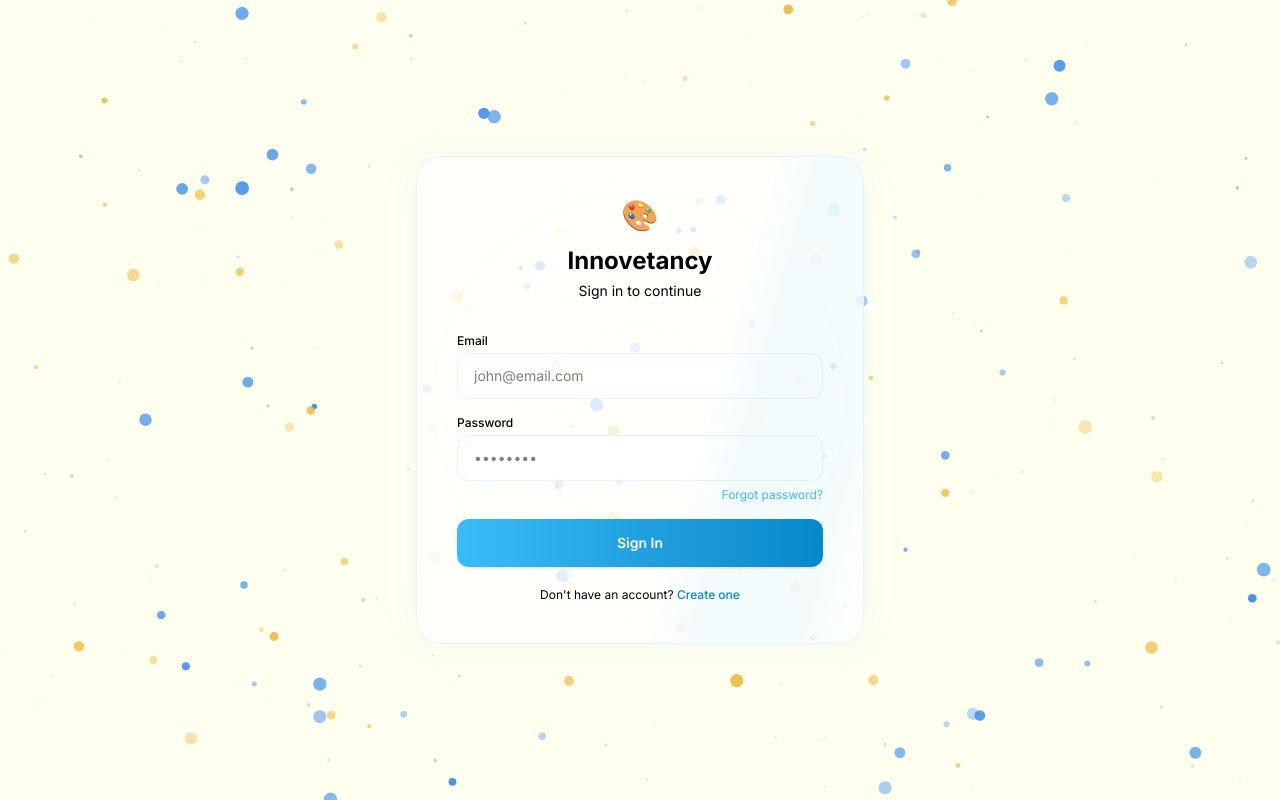
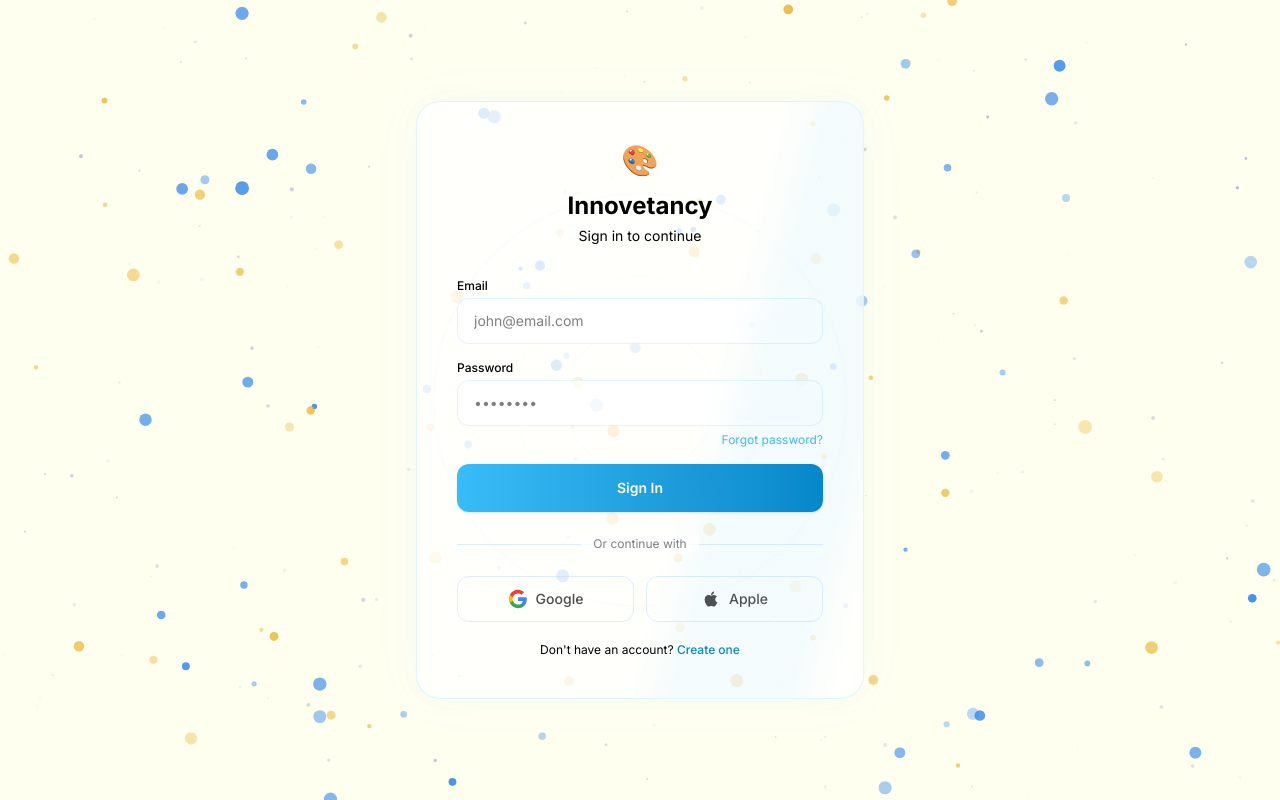
Before and after one commit to rbrillant/innoveta, a React (Vite) app: page /auth in a window 1280 px wide. Built offline with nearby package versions, Linux system fonts and the light colour scheme.

Commit message:
add google and apple sign-in buttons to auth page

```diff
--- a/src/pages/AuthPage.jsx
+++ b/src/pages/AuthPage.jsx
@@ -185,6 +185,28 @@
               </button>
             </form>
 
+            <div className="relative my-6">
+              <div className="absolute inset-0 flex items-center"><div className="w-full border-t border-blue-200/50 dark:border-white/10" /></div>
+              <div className="relative flex justify-center text-xs"><span className="bg-white/70 dark:bg-black/70 px-3 text-black/50 dark:text-gray-500 backdrop-blur-sm">Or continue with</span></div>
+            </div>
+
+            <div className="flex gap-3">
+              <button
+                onClick={() => alert('Google sign-in coming soon!')}
+                className="flex-1 flex items-center justify-center gap-2 px-4 py-3 border border-blue-200/50 dark:border-white/10 rounded-xl text-sm font-medium text-black/70 dark:text-gray-300 hover:bg-white/60 dark:hover:bg-white/5 transition-colors cursor-pointer"
+              >
+                <svg className="w-5 h-5" viewBox="0 0 24 24"><path fill="#4285F4" d="M22.56 12.25c0-.78-.07-1.53-.2-2.25H12v4.26h5.92a5.06 5.06 0 0 1-2.2 3.32v2.77h3.57c2.08-1.92 3.28-4.74 3.28-8.1z"/><path fill="#34A853" d="M12 23c2.97 0 5.46-.98 7.28-2.66l-3.57-2.77c-.98.66-2.23 1.06-3.71 1.06-2.86 0-5.29-1.93-6.16-4.53H2.18v2.84C3.99 20.53 7.7 23 12 23z"/><path fill="#FBBC05" d="M5.84 14.09c-.22-.66-.35-1.36-.35-2.09s.13-1.43.35-2.09V7.07H2.18C1.43 8.55 1 10.22 1 12s.43 3.45 1.18 4.93l2.85-2.22.81-.62z"/><path fill="#EA4335" d="M12 5.38c1.62 0 3.06.56 4.21 1.64l3.15-3.15C17.45 2.09 14.97 1 12 1 7.7 1 3.99 3.47 2.18 7.07l3.66 2.84c.87-2.6 3.3-4.53 6.16-4.53z"/></svg>
+                Google
+              </button>
+              <button
+                onClick={() => alert('Apple sign-in coming soon!')}
+                className="flex-1 flex items-center justify-center gap-2 px-4 py-3 border border-blue-200/50 dark:border-white/10 rounded-xl text-sm font-medium text-black/70 dark:text-gray-300 hover:bg-white/60 dark:hover:bg-white/5 transition-colors cursor-pointer"
+              >
+                <svg className="w-5 h-5" viewBox="0 0 24 24" fill="currentColor"><path d="M17.05 20.28c-.98.95-2.05.8-3.08.35-1.09-.46-2.09-.48-3.24 0-1.44.62-2.2.44-3.06-.35C2.79 15.25 3.51 7.59 9.05 7.31c1.35.07 2.29.74 3.08.8 1.18-.24 2.31-.93 3.57-.84 1.51.12 2.65.72 3.4 1.8-3.12 1.87-2.38 5.98.48 7.13-.57 1.5-1.31 2.99-2.54 4.09zM12.03 7.25c-.15-2.23 1.66-4.07 3.74-4.25.29 2.58-2.34 4.5-3.74 4.25z"/></svg>
+                Apple
+              </button>
+            </div>
+
             <p className="text-center text-xs text-black dark:text-gray-400 mt-5">
               {mode === 'signin' ? (
                 <>Don't have an account? <button onClick={() => { setMode('signup'); setError(''); }} className="text-teal-dark dark:text-teal-light font-medium hover:underline cursor-pointer">Create one</button></>
```
